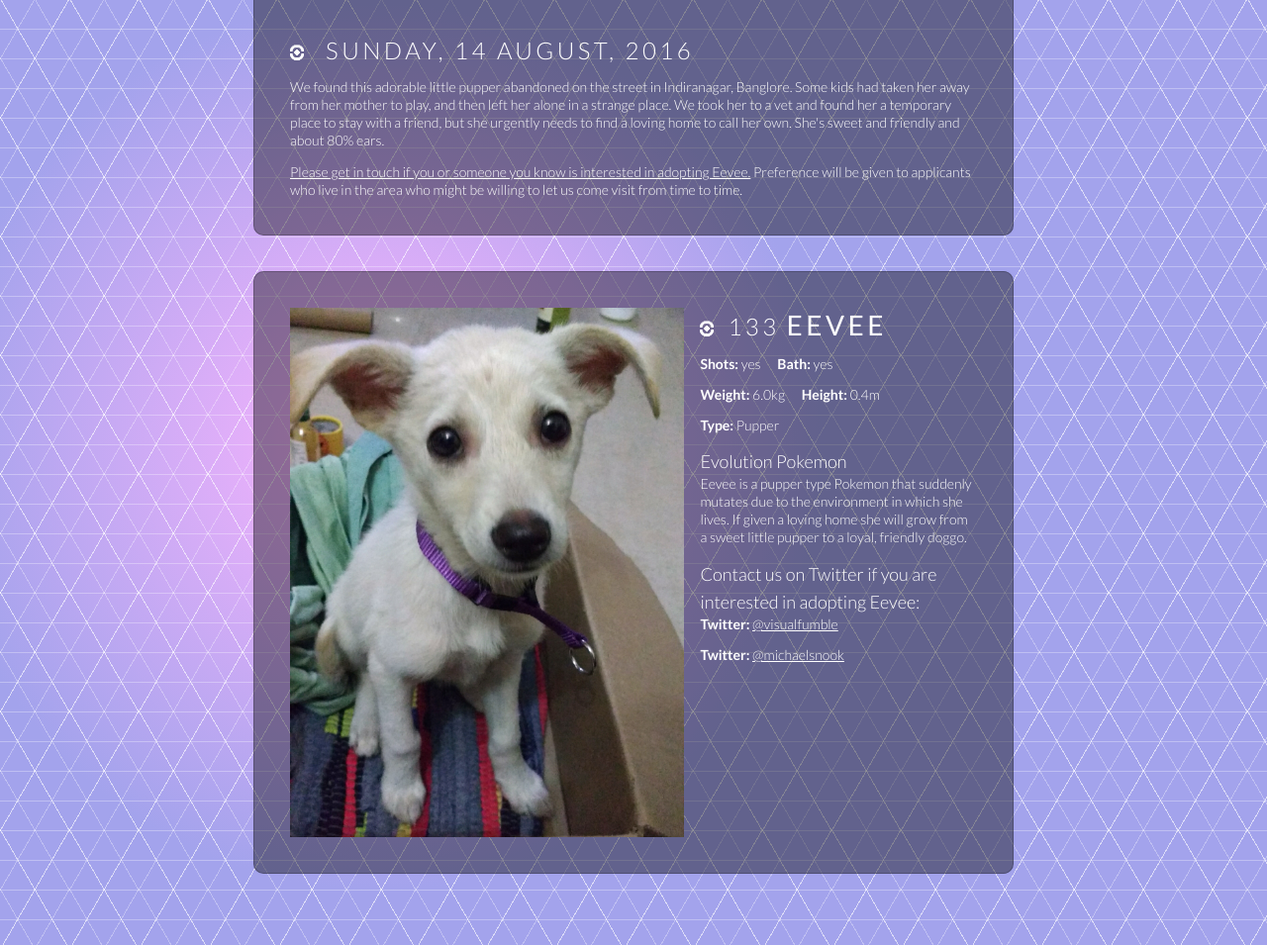
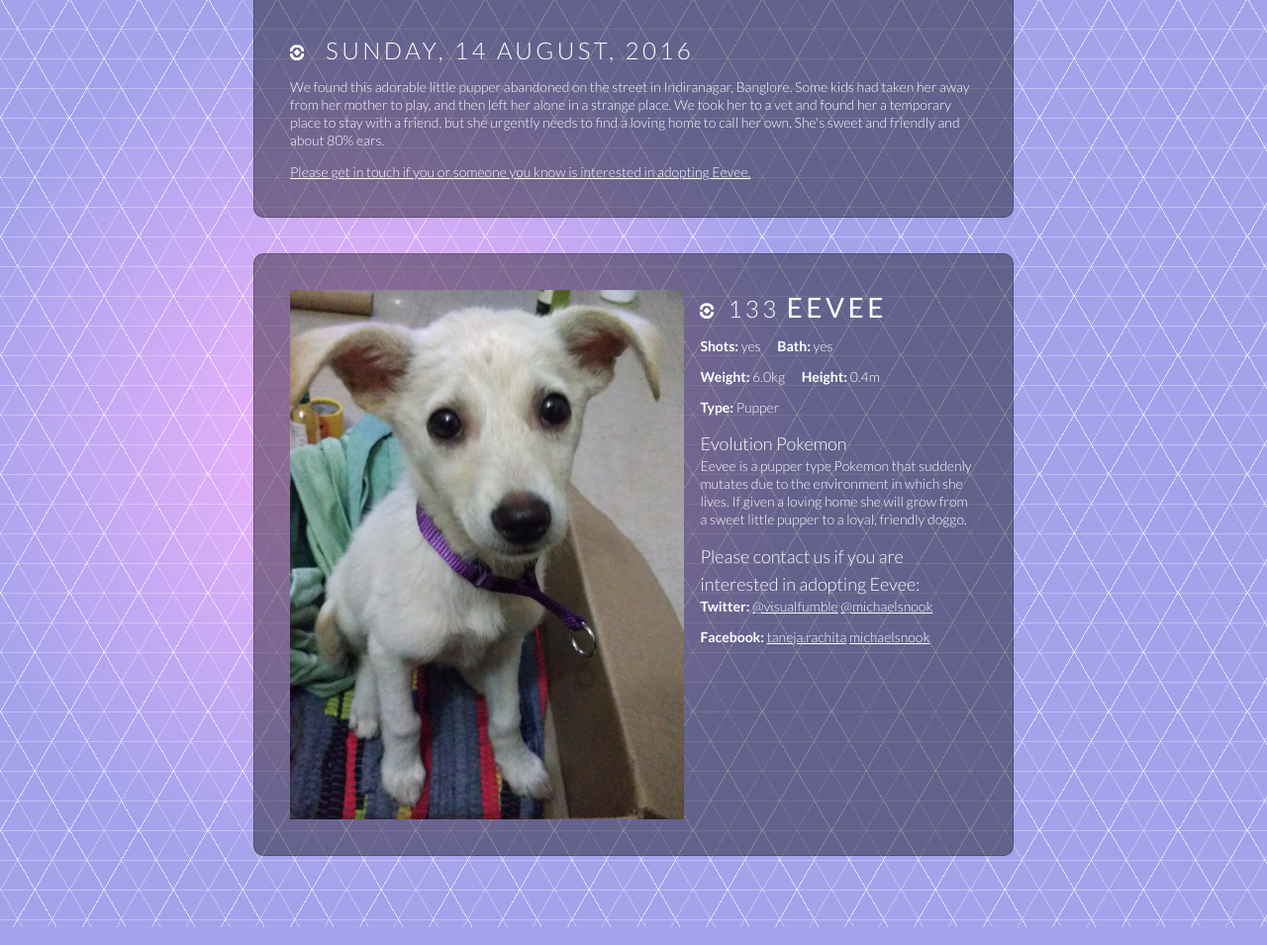
Before and after one commit to michaelsnook/adopteevee.in, a Jekyll site: the page built from index.html, in a window 1280 px wide. Shown: the whole page at 99% size. Built offline with Jekyll 4.4.1, drawn with Linux system fonts in a browser that asks for light colours.

Commit message:
add facebook contact

```diff
--- a/index.html
+++ b/index.html
@@ -8,9 +8,7 @@ layout: base
     play, and then left her alone in a strange place. We took her to a vet and
     found her a temporary place to stay with a friend, but she urgently needs to find a
     loving home to call her own. She's sweet and friendly and about 80% ears. </p>
-  <p><a href="https://twitter.com/intent/tweet?text=Interested+in+adopting+Eevee!+%40visualfumble+%40michaelsnook" target="_blank">Please get in touch if you or someone you know is interested in adopting Eevee.</a>
-    Preference will be given to applicants who live in the area who might be willing
-    to let us come visit from time to time.</p>
+  <p><a href="https://twitter.com/intent/tweet?text=Interested+in+adopting+Eevee!+%40visualfumble+%40michaelsnook" target="_blank">Please get in touch if you or someone you know is interested in adopting Eevee.</a></p>
 </header>
 
 <main class="content-wrap">
@@ -32,9 +30,16 @@ layout: base
     <p>Eevee is a pupper type Pokemon that suddenly mutates due to the
       environment in which she lives. If given a loving home she will grow from
       a sweet little pupper to a loyal, friendly doggo.</p>
-    <div class="subheading">Contact us on Twitter if you are interested in adopting Eevee: </div>
-    <div class="info"><strong>Twitter:</strong> <a href="http://twitter.com/visualfumble">@visualfumble</a></div>
-    <div class="info"><strong>Twitter:</strong> <a href="http://twitter.com/michaelsnook">@michaelsnook</a></div>
+    <div class="subheading">Please contact us if you are interested in adopting Eevee: </div>
+    <div class="info"><strong>Twitter:</strong>
+      <a href="https://twitter.com/visualfumble">@visualfumble</a>
+      <a href="https://twitter.com/michaelsnook">@michaelsnook</a>
+    </div>
+    <br />
+    <div class="info"><strong>Facebook:</strong>
+      <a href="https://facebook.com/taneja.rachita">taneja.rachita</a>
+      <a href="https://facebook.com/michaelsnook">michaelsnook</a>
+    </div>
   </div>
 
 </main>
```
